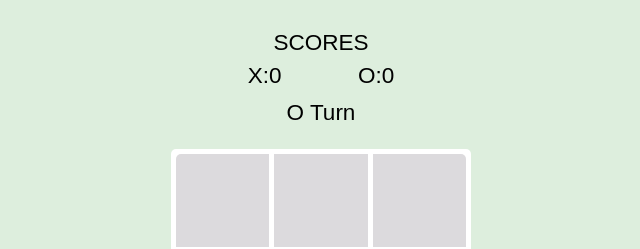
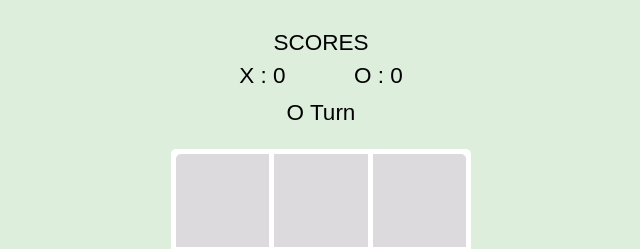
Before and after one commit to itsdonnix/simple-tic-tac-toe, a website built with Vite: page index.html in a window 1280 px wide. Shown: the top 249 px of the page, 319-959 px from the left. Built offline with nearby package versions, Linux system fonts and the light colour scheme.

Commit message:
Added space to each player score
Signed-off-by: Don Alfons Nisnoni <donnisnoni@outlook.com>

```diff
--- a/index.html
+++ b/index.html
@@ -13,11 +13,11 @@
         <div>SCORES</div>
         <div class="scores">
           <div>
-            <div>X:</div>
+            <div>X&NonBreakingSpace;:&NonBreakingSpace;</div>
             <div id="x-score">0</div>
           </div>
           <div>
-            <div>O:</div>
+            <div>O&NonBreakingSpace;:&NonBreakingSpace;</div>
             <div id="o-score">0</div>
           </div>
         </div>
```
